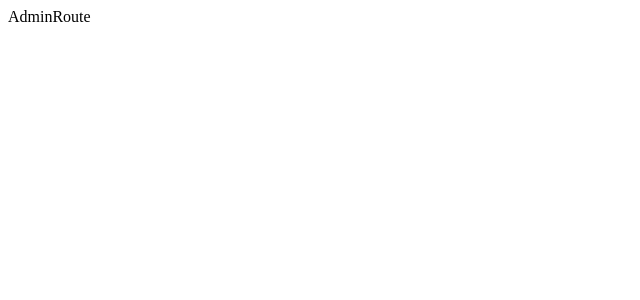
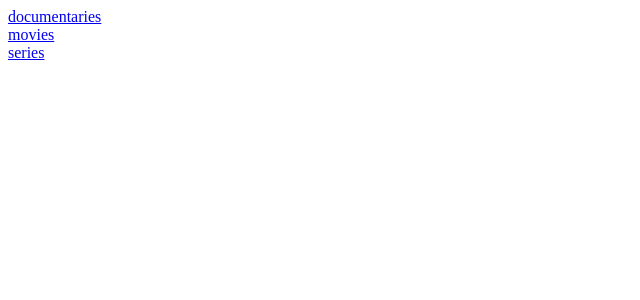
Before and after one commit to tshepi-tech/netflix-clone, a React (Create React App) app: page /categories in a window 1280 px wide. Shown: the top 300 px of the page, without its empty margins (0-640 px from the left). Built offline with nearby package versions, Linux system fonts and the light colour scheme.

Commit message:
prelimenary rutes done

```diff
--- a/src/Admin/pages/Categories.jsx
+++ b/src/Admin/pages/Categories.jsx
@@ -1,5 +1,14 @@
-import React from "react";
+//NPM packages
+import { Link } from "react-router-dom";
 
 export default function Categories() {
-  return <div>Categories</div>;
+  return (
+    <div>
+      <Link to="/documentaries">documentaries</Link>
+      <br></br>
+      <Link to="/movies">movies</Link>
+      <br></br>
+      <Link to="/series">series</Link>
+    </div>
+  );
 }
--- a/src/Admin/pages/EpisodesAdmin.jsx
+++ b/src/Admin/pages/EpisodesAdmin.jsx
@@ -0,0 +1,5 @@
+import React from "react";
+
+export default function EpisodesAdmin() {
+  return <div>EpisodesAdmin</div>;
+}
--- a/src/App.jsx
+++ b/src/App.jsx
@@ -1,15 +1,29 @@
 //NPM packages
-import { BrowserRouter } from "react-router-dom";
+import { Route, Routes } from "react-router-dom";
 
 //Project files
-import AdminRoute from "Routes/AdminRoute";
+//Project files
+import Categories from "Admin/pages/Categories";
+import DocumentaryAdmin from "Admin/pages/DocumentaryAdmin";
+import EpisodesAdmin from "Admin/pages/EpisodesAdmin";
+import MoviesAdmin from "Admin/pages/MoviesAdmin";
+import SeasonsAdmin from "Admin/pages/SeasonsAdmin";
+import SeriesAdmin from "Admin/pages/SeriesAdmin";
 
 export default function App() {
   return (
     <div className="App">
-      <BrowserRouter>
-        <AdminRoute />
-      </BrowserRouter>
+      <Routes>
+        <Route path="categories" element={<Categories />} />
+        <Route path="documentaries" element={<DocumentaryAdmin />} />
+        <Route path="movies" element={<MoviesAdmin />} />
+        <Route path="series" element={<SeriesAdmin />} />
+        <Route path="categories/seriesId" element={<SeasonsAdmin />} />
+        <Route
+          path="categories/seriesId/seasonId"
+          element={<EpisodesAdmin />}
+        />
+      </Routes>
     </div>
   );
 }
--- /dev/null
+++ b/src/Landing.jsx
@@ -0,0 +1,5 @@
+import React from "react";
+
+export default function Landing() {
+  return <div>Landing placeholder</div>;
+}
--- a/src/Routes/AdminRoute.jsx
+++ b/src/Routes/AdminRoute.jsx
@@ -1,5 +1,28 @@
-import React from "react";
+//NPM packages
+import { Routes, Route, Link } from "react-router-dom";
+
+//Project files
+import Categories from "Admin/pages/Categories";
+import DocumentaryAdmin from "Admin/pages/DocumentaryAdmin";
+import EpisodesAdmin from "Admin/pages/EpisodesAdmin";
+import MoviesAdmin from "Admin/pages/MoviesAdmin";
+import SeasonsAdmin from "Admin/pages/SeasonsAdmin";
+import SeriesAdmin from "Admin/pages/SeriesAdmin";
 
 export default function AdminRoute() {
-  return <div>AdminRoute</div>;
+  return (
+    <div>
+      <Routes>
+        <Route path="categories" element={<Categories />} />
+        <Route path="categories/documentaries" element={<DocumentaryAdmin />} />
+        <Route path="categories/movies" element={<MoviesAdmin />} />
+        <Route path="categories/series" element={<SeriesAdmin />} />
+        <Route path="categories/seriesId" element={<SeasonsAdmin />} />
+        <Route
+          path="categories/seriesId/seasonId"
+          element={<EpisodesAdmin />}
+        />
+      </Routes>
+    </div>
+  );
 }
--- a/src/index.js
+++ b/src/index.js
@@ -1,11 +1,14 @@
 import React from "react";
 import ReactDOM from "react-dom/client";
+import { BrowserRouter } from "react-router-dom";
 
 import App from "./App";
 
 const root = ReactDOM.createRoot(document.getElementById("root"));
 root.render(
   <React.StrictMode>
-    <App />
+    <BrowserRouter>
+      <App />
+    </BrowserRouter>
   </React.StrictMode>
 );
```
